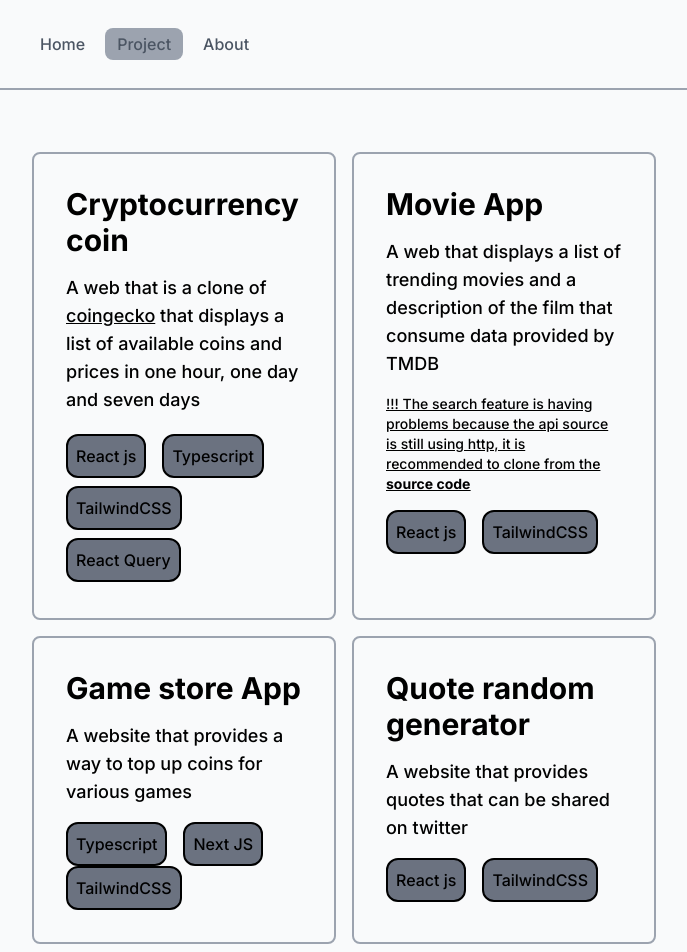
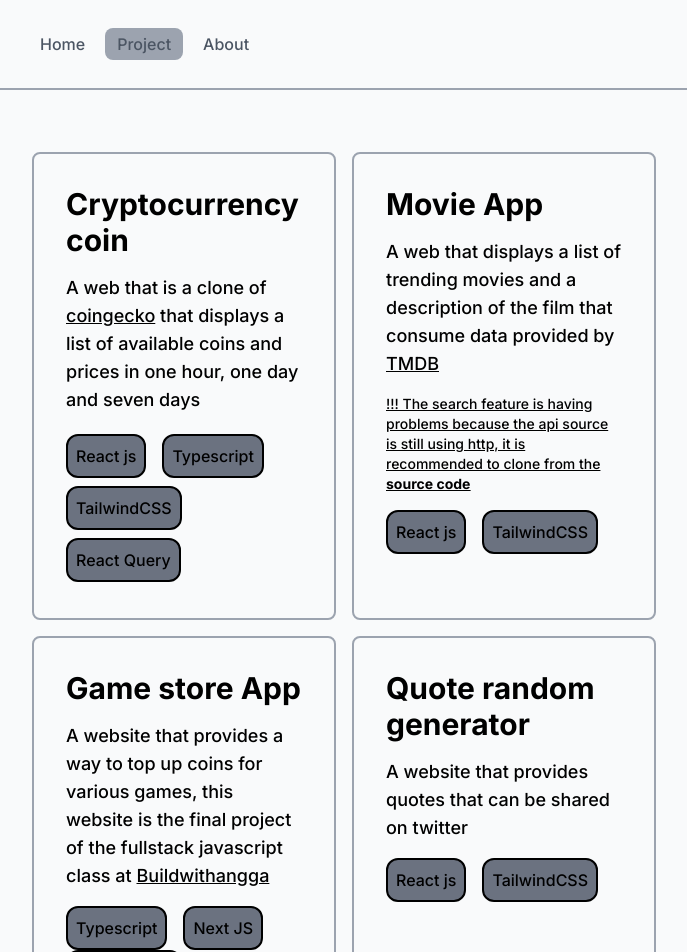
Before and after one commit to AndriP8/andripurnomo.com, a Next.js app: page /project in a window 1280 px wide. Shown: the top 952 px of the page, without its empty margins (296-983 px from the left). Built offline with nearby package versions, Linux system fonts and the light colour scheme.

Commit message:
minnor update

```diff
--- a/pages/project.tsx
+++ b/pages/project.tsx
@@ -44,7 +44,10 @@ const project = () => {
             </a>
             <p className="py-4 text-lg">
               A web that displays a list of trending movies and a description of
-              the film that consume data provided by TMDB{" "}
+              the film that consume data provided by{" "}
+              <a href="https://www.themoviedb.org/" className="underline">
+                TMDB
+              </a>
             </p>
             <p className="mb-4 text-sm underline">
               !!! The search feature is having problems because the api source
@@ -73,7 +76,12 @@ const project = () => {
               Game store App
             </a>
             <p className="py-4 text-lg">
-              A website that provides a way to top up coins for various games
+              A website that provides a way to top up coins for various games,
+              this website is the final project of the fullstack javascript
+              class at{" "}
+              <a href="https://buildwithangga.com/" className="underline">
+                Buildwithangga
+              </a>
             </p>
             <div className="flex items-center justify-start flex-wrap">
               <p className="p-2 mr-4 border-2 rounded-xl border-black bg-gray-500">
```
